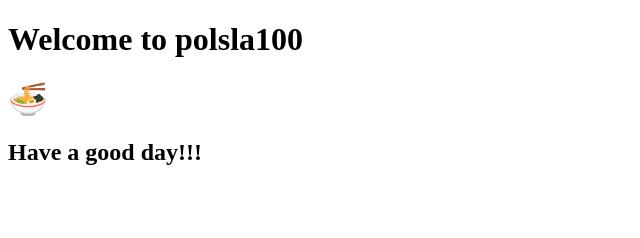
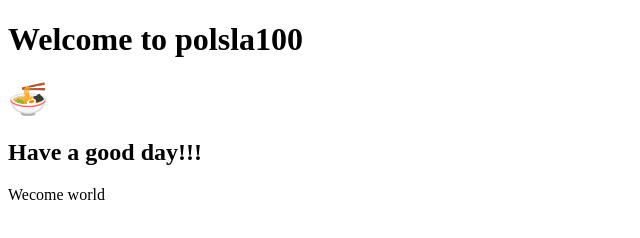
Before and after one commit to dsokurenko/mysite, a plain HTML site: page index.html in a window 1280 px wide. Shown: the whole page, without its empty margins (0-640 px from the left). Drawn offline with Linux system fonts and the light colour scheme.

Commit message:
add p tag

```diff
--- a/index.html
+++ b/index.html
@@ -12,6 +12,7 @@
     <h1>Welcome to polsla100</h1>
     <h1>🍜</h1>
     <h2>Have a good day!!!</h2>
+    <p>Wecome world</p>
 </body>
 
 </html>
```
Also changed, not shown: 1 other file.
